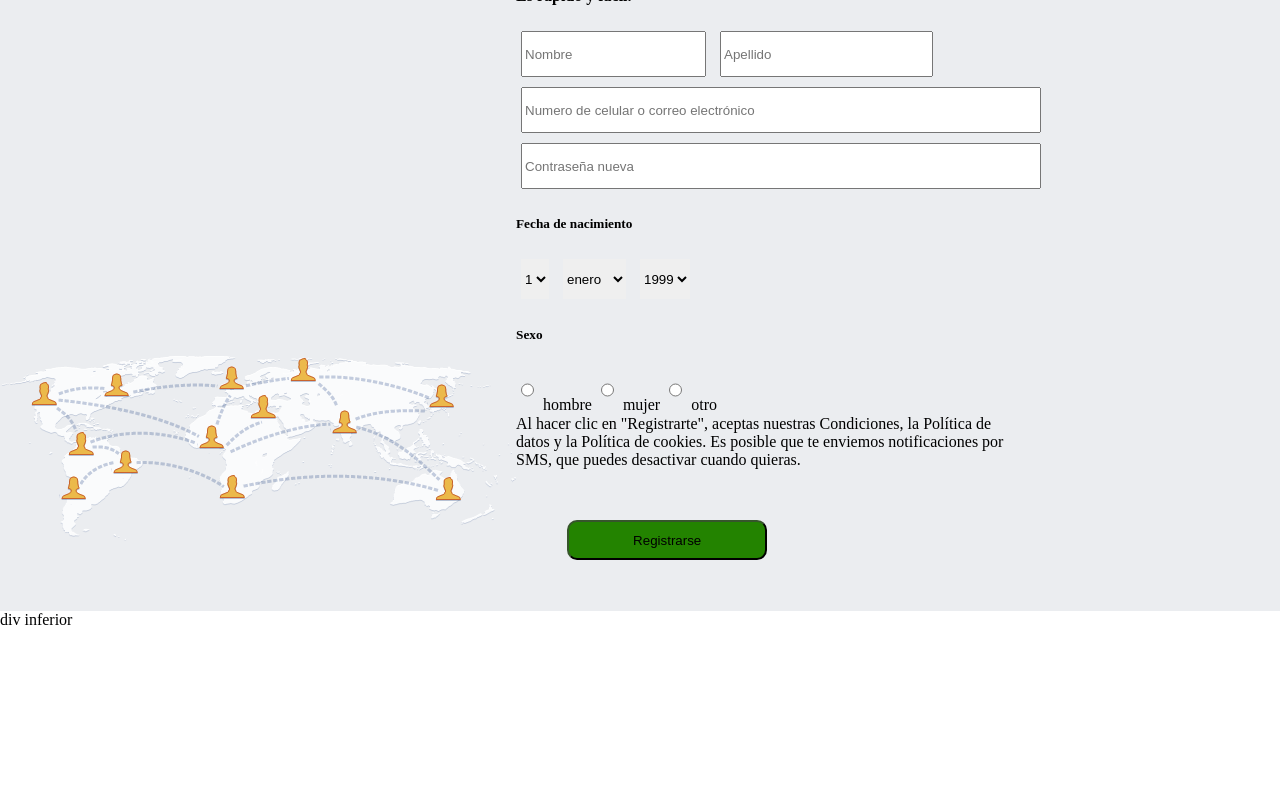
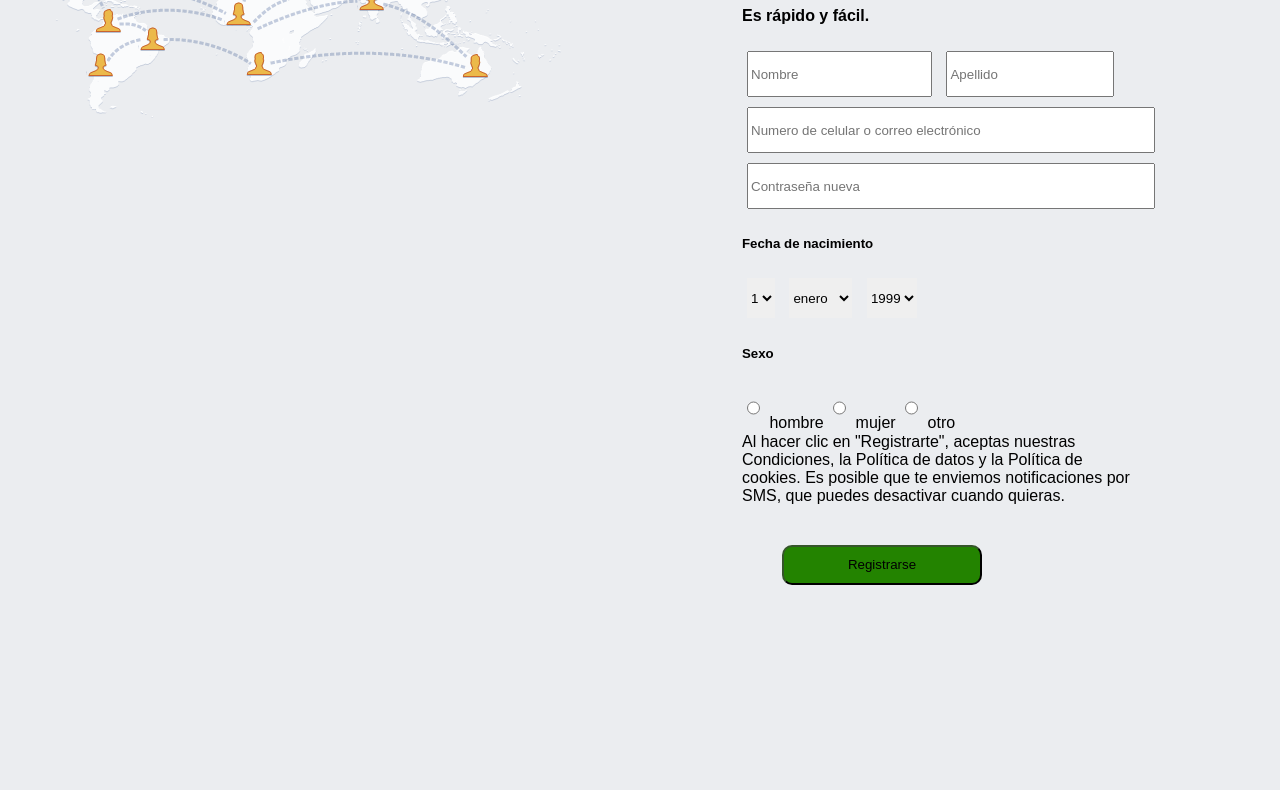
Before and after one commit to FelipeAndresBascunanMorales/pagina-de-facebook, a plain HTML site: page index.html in a window 1280 px wide. Shown: the part 173-963 px from the top of the page. Before the commit the page ends 810 px from the top, so only its background shows below. Drawn offline with Linux system fonts and the light colour scheme.

Commit message:
Parte superior y central mejoradas y mejor ordenadas

```diff
--- a/css/style.css
+++ b/css/style.css
@@ -1,8 +1,10 @@
+
 
 body{
     margin-top: 0;
     margin-left: 0;
     margin-right: 0;
+    font-family:  sans-serif;
 }
 input{
     border: #BDC7D8 5%;
@@ -15,6 +17,13 @@ select{
     margin: 5px;
     height: 40px;
 }
+
+img {
+    display: block;
+    margin: 0 auto;
+  }
+
+/* parte superior*/
 
 #div_superior{
 
@@ -55,7 +64,7 @@ select{
     display: inline-block;
     margin: 2%;
     color: #E4FFE2;
-
+    font-size: 80%;
 }
 #div_pass{
     width: 200px;
@@ -63,6 +72,7 @@ select{
     display: inline-block;
     margin: 2%;
     color: #E4FFE2;
+    font-size: 80%;
 }
 
 #div_button{
@@ -102,28 +112,34 @@ select{
 }
 
 
-
+/*parte central*/
 
 #div_central{
     background-color: #EBEDF0;
+    width: 100%;
+    height: 1000px;
+}
+
+#div_cen_izq{
+    float: left;
+    width: 550px;
+    height: 210px;
+    background-color: #EBEDF0;
+    margin: 10px;
+    padding: 10px;
+}
 
 
+#div_cen_der{
+    float: right;
+    width: 400px;
+    height: 600px;
+    background-color: #EBEDF0;
+    margin: 10px;
+    padding: 10px;
+    padding-right: 10%;
 }
-#div_cen_der{
-    width: 40%;
-    background-color: #EBEDF0;
-    align-content: center;
-    display: inline-block;
-    height: 70%;
 
-}
-#div_cen_izq{
-    width: 40%;
-    align-content: center;
-    display: inline-block;
-    height: auto;
-
-}
 #inp_cel_correo{
     width: 100%;
     align-content: center;
@@ -185,6 +201,9 @@ select{
     #div_cen_der{
         clear: both;
         width: 100%;
+        padding: 10%;
+        margin: 0%;
+        float: none;
     }
     #div_correo{
         clear: both;
--- a/index.html
+++ b/index.html
@@ -31,13 +31,7 @@
         </div>
     </div>
     <div id="div_central">
-            <div id="div_cen_izq">
-                <img src="img/fondo_portada.png" id="img_lateral" alt="">
-            </div>
-
             <div id="div_cen_der">
-
-
                 <form action="" method="post">
                     <h1>Crea una cuenta</h1>
                     <h4>Es rápido y fácil.</h4>
@@ -77,45 +71,12 @@
                     <br>
                     <button type="submit" id="btn_registrarse">Registrarse</button>
                 </form>
+            </div>
 
+            <div id="div_cen_izq">
+                <img src="img/fondo_portada.png" id="img_lateral" alt="">
+            </div>
 
-<!--
-                <table>
-
-                        <tr>
-                            <td>
-                                <h1>Crea una cuenta</h1>
-                            </td>
-                        </tr>
-                        <tr>
-                            <td>
-                                <h4>Es rápido y fácil.</h4>
-                            </td>
-                        </tr>
-                        <tr>
-                            <td>
-                            <input type="text" name="nombre" id="inp_nombre" placeholder="Nombre">
-                            </td>
-                            <td>
-                                <input type="text" name="apellido" id="inp_apellido" placeholder="Apellido">
-                            </td>
-                        </tr>
-                        <tr>
-                            <td>
-                            <input type="text" name="cel_correo" id="inp_cel_correo" placeholder="Numero de celular o correo electrónico">
-                            </td>
-                        </tr>
-                        <tr>
-                            <td>
-                                <input type="text" name="contraseña" id="inp_contraseña" placeholder="Contraseña nueva">
-                            </td>
-                        </tr>
-
-
-
-                    </table>
-    -->
-            </div>
     </div>
     <div id="div_inferior">
             div inferior
```
